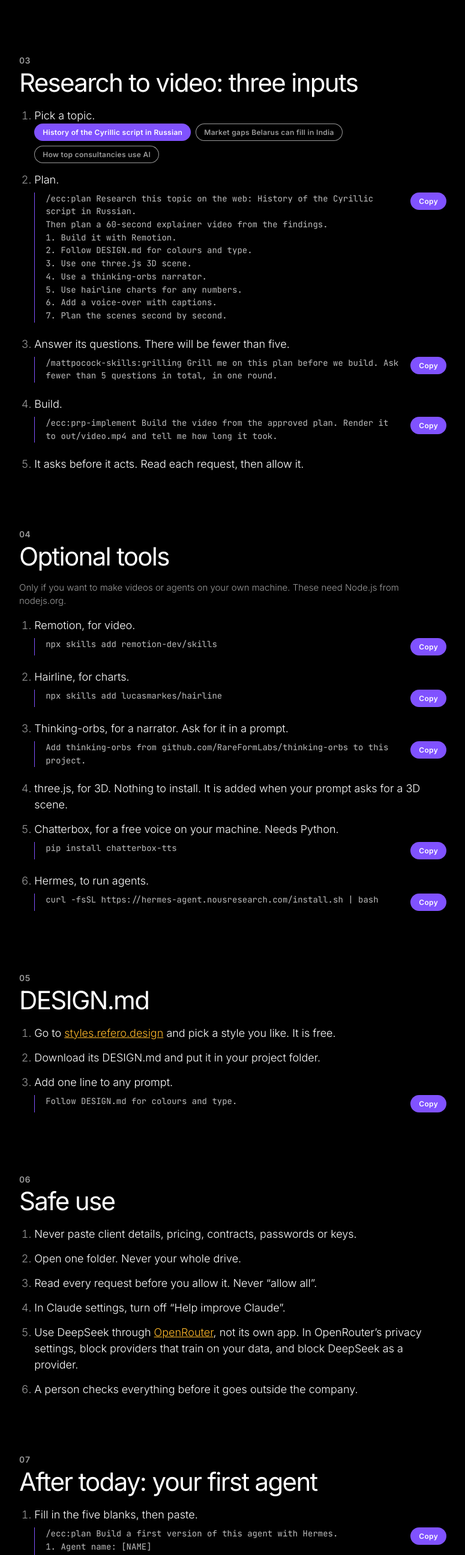
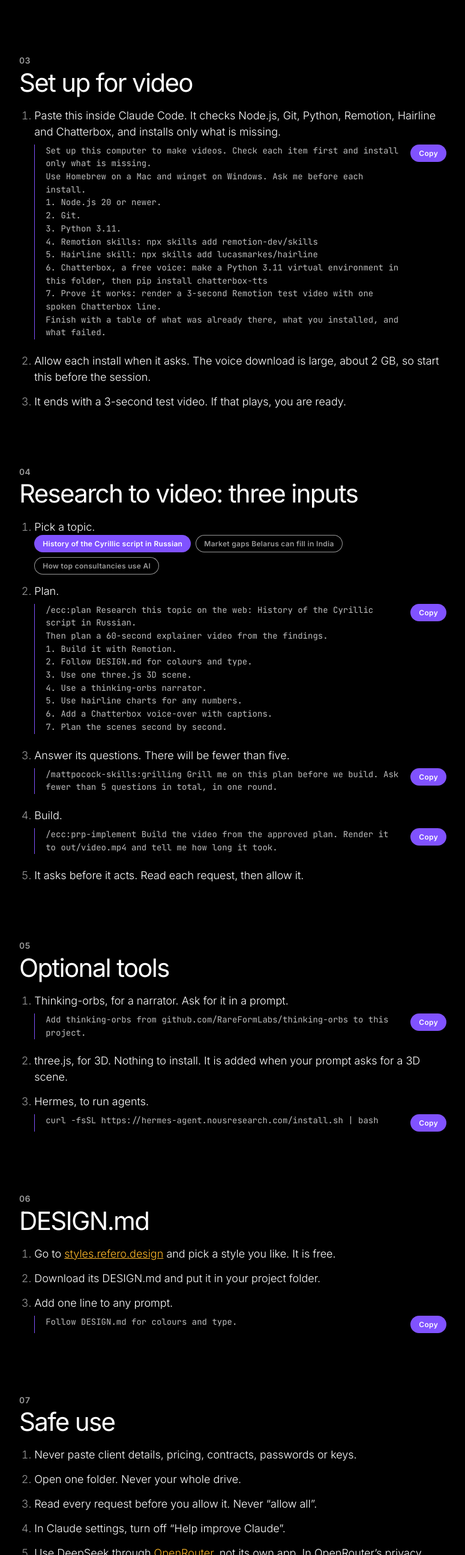
Before and after one commit to waqarniyazi/vern-ai-training, a plain HTML site: page kit/index.html in a window 1280 px wide. Shown: the part 1413-4006 px from the top of the page at 60% size, without its empty margins (252-1027 px from the left). Drawn offline with Linux system fonts and the light colour scheme.

Commit message:
Add setup-for-video prompt: Node, Git, Python, Remotion, Hairline, Chatterbox
Claude-Session: https://claude.ai/code/session_01DvpLtXkLLH68sm7o3zRjov

```diff
--- a/content.js
+++ b/content.js
@@ -2,10 +2,20 @@
 // Each session = a title screen, then scenes. Scene types: cards, flow, nest, graph, table, chat, media, poll, reveal, chart, score.
 
 const PRE = {
-  claude: { plan: '/ecc:plan ', grill: '/mattpocock-skills:grilling ', build: '/ecc:prp-implement ', pilot: '/ecc:plan ' },
-  codex: { plan: 'Use the ECC plan skill. ', grill: 'Use the grilling skill. ', build: 'Use the ECC prp-implement skill. ', pilot: 'Use the ECC plan skill. ' },
+  claude: { plan: '/ecc:plan ', grill: '/mattpocock-skills:grilling ', build: '/ecc:prp-implement ', pilot: '/ecc:plan ', setup: '' },
+  codex: { plan: 'Use the ECC plan skill. ', grill: 'Use the grilling skill. ', build: 'Use the ECC prp-implement skill. ', pilot: 'Use the ECC plan skill. ', setup: '' },
 };
 const BODY = {
+  setup: () => `Set up this computer to make videos. Check each item first and install only what is missing.
+Use Homebrew on a Mac and winget on Windows. Ask me before each install.
+1. Node.js 20 or newer.
+2. Git.
+3. Python 3.11.
+4. Remotion skills: npx skills add remotion-dev/skills
+5. Hairline skill: npx skills add lucasmarkes/hairline
+6. Chatterbox, a free voice: make a Python 3.11 virtual environment in this folder, then pip install chatterbox-tts
+7. Prove it works: render a 3-second Remotion test video with one spoken Chatterbox line.
+Finish with a table of what was already there, what you installed, and what failed.`,
   plan: t => `Research this topic on the web: ${t}.
 Then plan a 60-second explainer video from the findings.
 1. Build it with Remotion.
@@ -13,7 +23,7 @@ Then plan a 60-second explainer video from the findings.
 3. Use one three.js 3D scene.
 4. Use a thinking-orbs narrator.
 5. Use hairline charts for any numbers.
-6. Add a voice-over with captions.
+6. Add a Chatterbox voice-over with captions.
 7. Plan the scenes second by second.`,
   grill: () => 'Grill me on this plan before we build. Ask fewer than 5 questions in total, in one round.',
   build: () => 'Build the video from the approved plan. Render it to out/video.mp4 and tell me how long it took.',
@@ -128,8 +138,9 @@ window.WORKSHOP = {
           { logo: 'claude', k: 'Anthropic', t: 'Claude Code', list: ['Comes with Claude Pro.', 'Plugins are added with /plugin.'] },
           { logo: 'codex', k: 'OpenAI', t: 'Codex', list: ['Comes with ChatGPT plans.', 'Skills are added from the terminal.'] },
         ] },
-        { sub: 'The kit', type: 'cards', cols: 1, items: [
+        { sub: 'The kit', type: 'cards', cols: 2, items: [
           { k: 'One page to copy from', t: 'Install commands and prompts, for Claude Code and Codex, Mac and Windows', href: 'kit/' },
+          { logo: 'gh-remotion-dev.png', k: 'Set up for video', t: 'Remotion, Node.js, Python, Chatterbox', d: 'One prompt. It checks, then installs what is missing.', copy: 'setup' },
         ] },
       ] },
 
--- a/kit/index.html
+++ b/kit/index.html
@@ -36,6 +36,7 @@
       <div class="cmd" data-tool="claude" data-os="win"><pre>irm https://claude.ai/install.ps1 | iex</pre></div>
       <div class="cmd" data-tool="codex"><pre>npm install -g @openai/codex</pre></div>
       <span class="note" data-tool="codex">Codex needs Node.js first. Get it from nodejs.org.</span>
+      <span class="note" data-tool="claude" data-os="win">Install Git for Windows first, from git-scm.com. Claude Code needs it.</span>
     </li>
     <li>Make a folder for today.
       <div class="cmd"><pre>mkdir ai-workshop</pre></div>
@@ -64,7 +65,16 @@
     <li>Close Codex and start it again.</li>
   </ol>
 
-  <h2><span class="num">03</span>Research to video: three inputs</h2>
+  <h2><span class="num">03</span>Set up for video</h2>
+  <ol>
+    <li>Paste this inside <span data-tool="claude">Claude Code</span><span data-tool="codex">Codex</span>. It checks Node.js, Git, Python, Remotion, Hairline and Chatterbox, and installs only what is missing.
+      <div data-prompt="setup"></div>
+    </li>
+    <li>Allow each install when it asks. The voice download is large, about 2 GB, so start this before the session.</li>
+    <li>It ends with a 3-second test video. If that plays, you are ready.</li>
+  </ol>
+
+  <h2><span class="num">04</span>Research to video: three inputs</h2>
   <ol>
     <li>Pick a topic.
       <div class="switch" role="group" aria-label="Topic" data-topics></div>
@@ -75,23 +85,19 @@
     <li>It asks before it acts. Read each request, then allow it.</li>
   </ol>
 
-  <h2><span class="num">04</span>Optional tools</h2>
-  <p class="note">Only if you want to make videos or agents on your own machine. These need Node.js from nodejs.org.</p>
+  <h2><span class="num">05</span>Optional tools</h2>
   <ol>
-    <li>Remotion, for video.<div class="cmd"><pre>npx skills add remotion-dev/skills</pre></div></li>
-    <li>Hairline, for charts.<div class="cmd"><pre>npx skills add lucasmarkes/hairline</pre></div></li>
     <li>Thinking-orbs, for a narrator. Ask for it in a prompt.
       <div class="cmd"><pre>Add thinking-orbs from github.com/RareFormLabs/thinking-orbs to this project.</pre></div>
     </li>
     <li>three.js, for 3D. Nothing to install. It is added when your prompt asks for a 3D scene.</li>
-    <li>Chatterbox, for a free voice on your machine. Needs Python.<div class="cmd"><pre>pip install chatterbox-tts</pre></div></li>
     <li>Hermes, to run agents.
       <div class="cmd" data-os="mac"><pre>curl -fsSL https://hermes-agent.nousresearch.com/install.sh | bash</pre></div>
       <div class="cmd" data-os="win"><pre>iex (irm https://hermes-agent.nousresearch.com/install.ps1)</pre></div>
     </li>
   </ol>
 
-  <h2><span class="num">05</span>DESIGN.md</h2>
+  <h2><span class="num">06</span>DESIGN.md</h2>
   <ol>
     <li>Go to <a href="https://styles.refero.design/" target="_blank" rel="noopener">styles.refero.design</a> and pick a style you like. It is free.</li>
     <li>Download its DESIGN.md and put it in your project folder.</li>
@@ -100,7 +106,7 @@
     </li>
   </ol>
 
-  <h2><span class="num">06</span>Safe use</h2>
+  <h2><span class="num">07</span>Safe use</h2>
   <ol>
     <li>Never paste client details, pricing, contracts, passwords or keys.</li>
     <li>Open one folder. Never your whole drive.</li>
@@ -110,7 +116,7 @@
     <li>A person checks everything before it goes outside the company.</li>
   </ol>
 
-  <h2><span class="num">07</span>After today: your first agent</h2>
+  <h2><span class="num">08</span>After today: your first agent</h2>
   <ol>
     <li>Fill in the five blanks, then paste.
       <div data-prompt="pilot"></div>
```
